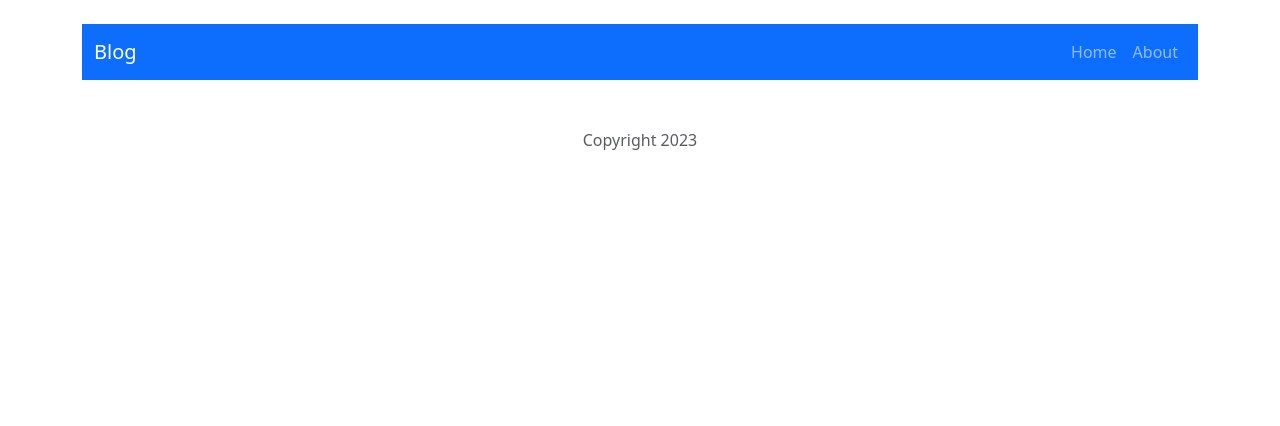
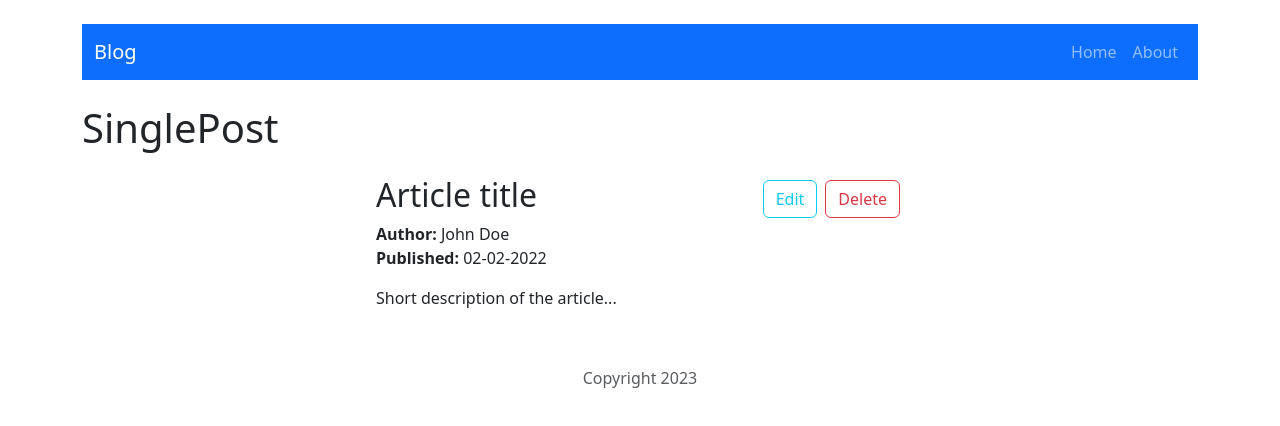
Before and after one commit to marcin-por95/CRUD-react, a React (Create React App) app: page /post/1 in a window 1280 px wide. Shown: the top 426 px of the page. Built offline with nearby package versions, Linux system fonts and the light colour scheme.

Commit message:
Add delete and edit functionality

```diff
--- a/src/components/pages/Post/Post.js
+++ b/src/components/pages/Post/Post.js
@@ -1,6 +1,65 @@
+import {Link, Navigate, useParams} from "react-router-dom";
+import {useDispatch, useSelector} from "react-redux";
+import {getPostById, removePost} from "../../../redux/postsRedux";
+import {useState} from "react";
+import {Button, Card, Modal} from "react-bootstrap";
+const Post = props => {
 
-const Post = () => {
 
+const { id } = useParams();
+const postData = useSelector(state => getPostById(state, id))
+
+const [show, setShow] = useState(false);
+
+const handleClose = () => setShow(false);
+const handleShow = () => setShow(true);
+
+const dispatch = useDispatch();
+
+const handleRemove = () => {
+    dispatch(removePost(id));
+    handleClose()
 }
 
+if (!postData) return <Navigate to="/" />
+return (
+    <>
+        <h1>SinglePost</h1>
+        <div className='d-flex justify-content-center py-3'>
+            <Card style={{ width: '33rem' }} className='border-0'>
+                <div className='d-flex justify-content-between'>
+                    <h2>{postData.title}</h2>
+                    <div>
+                        <Link key={props.id} to={'/post/edit/' + id}>
+                            <Button variant='outline-info m-1'>Edit</Button>
+                        </Link>
+                        <Button onClick={handleShow} variant='outline-danger m-1'>Delete</Button>
+                    </div>
+                </div>
+                <p><b>Author: </b>{postData.author}<br /><b>Published: </b>{postData.publishedDate}</p>
+                <p>{postData.shortDescription}</p>
+            </Card>
+        </div>
+
+        <Modal show={show} onHide={handleClose}>
+            <Modal.Header closeButton>
+                <Modal.Title>Are you sure?</Modal.Title>
+            </Modal.Header>
+            <Modal.Body>
+                <p>
+                    <br />Are you sure you want to do that?
+                </p>
+            </Modal.Body>
+            <Modal.Footer>
+                <Button variant="secondary" onClick={handleClose}>
+                    Cancel
+                </Button>
+                <Button variant="danger" onClick={handleRemove}>
+                    Remove
+                </Button>
+            </Modal.Footer>
+        </Modal>
+    </>
+)
+}
 export default Post;
--- a/src/redux/postsRedux.js
+++ b/src/redux/postsRedux.js
@@ -1,10 +1,19 @@
+// Selectors
 export const getAllPosts = state => state.posts;
+export const getPostById = ({ posts }, postId) => posts.find(post => post.id === postId);
+// Actions
+const createActionName = actionName => `app/posts/${actionName}`;
+const REMOVE_POST = createActionName('REMOVE_POST');
 
+// Actions creators
+export const removePost = payload => ({ type: REMOVE_POST, payload })
 const postsReducer = (statePart = [], action) => {
     switch (action.type) {
+        case REMOVE_POST:
+            return [...statePart.filter(post => post.id !== action.payload)];
+
         default:
             return statePart;
     };
 };
-
 export default postsReducer;
```
